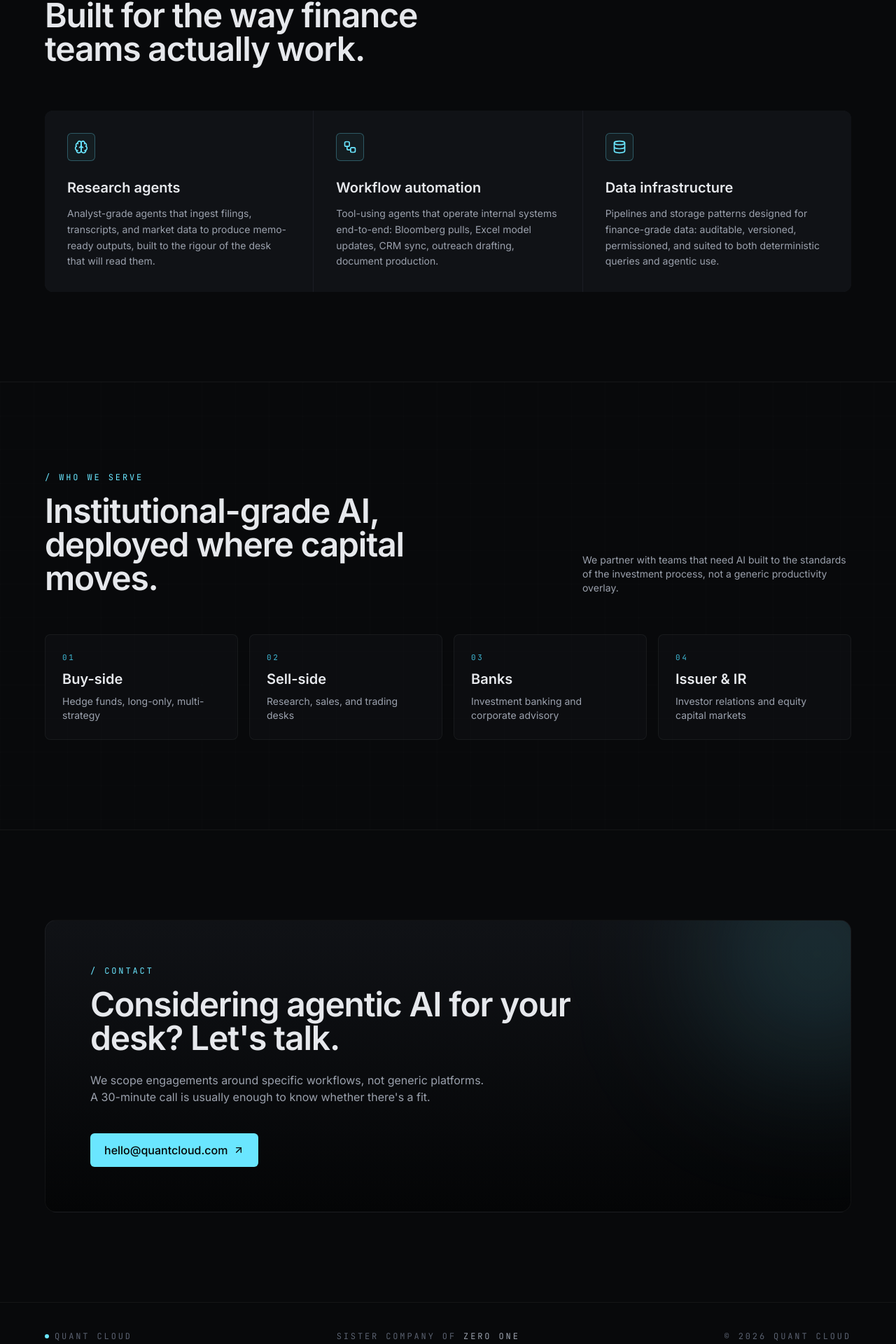
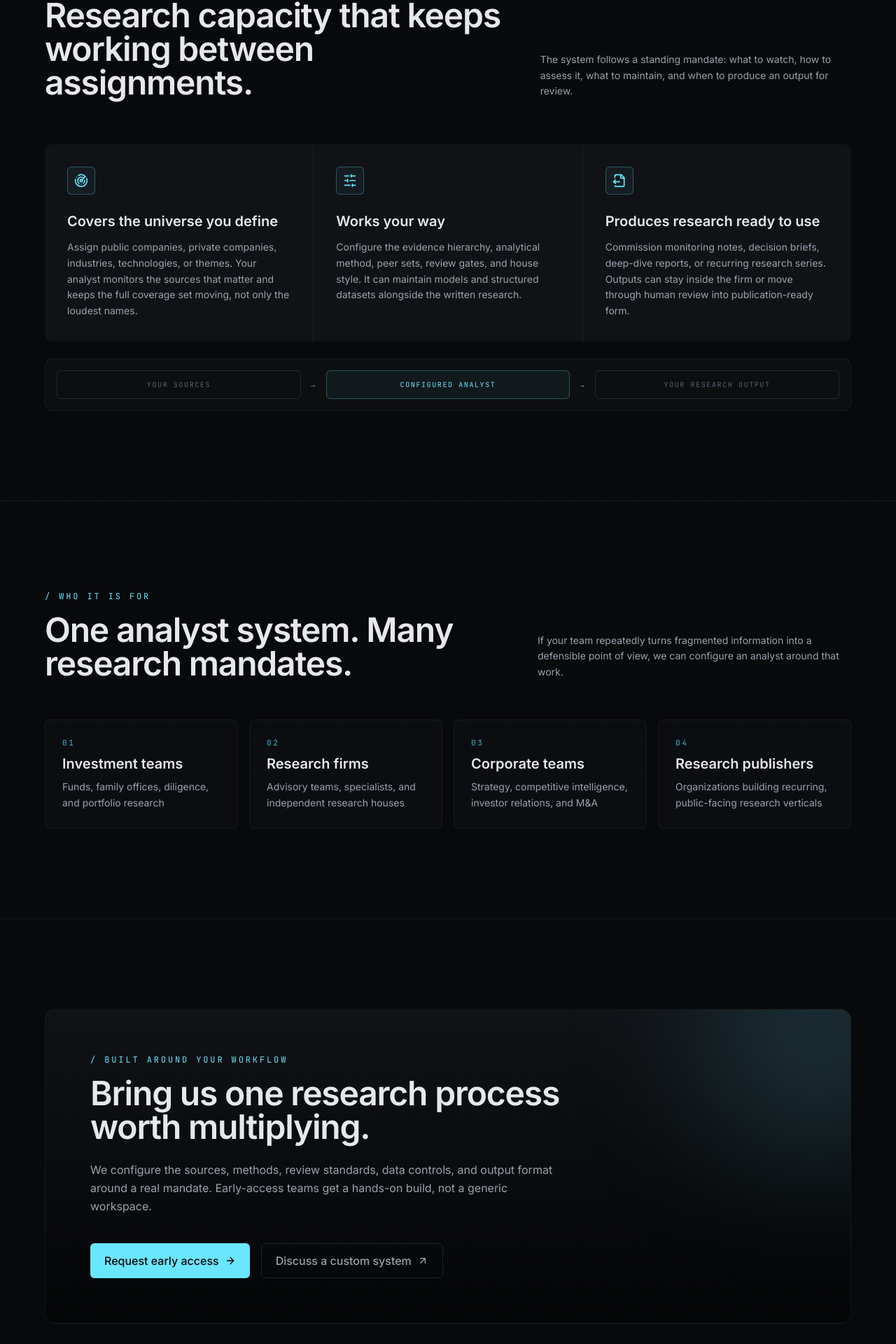
Before and after one commit to Ash2C/qcwebsite, a Next.js app: page / in a window 1280 px wide. Shown: the part 962-2882 px from the top of the page at 70% size. Built offline with nearby package versions, Linux system fonts and the light colour scheme.

Commit message:
feat: broaden QC AI analyst positioning

```diff
--- a/src/app/layout.tsx
+++ b/src/app/layout.tsx
@@ -15,29 +15,31 @@ const jetbrains = JetBrains_Mono({
 });
 
 export const metadata: Metadata = {
-  title: "Quant Cloud · Agentic AI for capital markets",
+  title: "Quant Cloud | AI analysts for serious research",
   description:
-    "Quant Cloud builds agentic AI systems for finance. Research, workflow, and data infrastructure for capital markets.",
+    "Configurable AI analysts for company, industry, thematic, and private-market research. Built around your sources, methods, and output format.",
   metadataBase: new URL("https://quantcloud.com"),
   openGraph: {
-    title: "Quant Cloud",
-    description: "Agentic AI systems for capital markets.",
+    title: "Quant Cloud | AI analysts for serious research",
+    description:
+      "AI analysts built around your research universe, methods, and house format.",
     url: "https://quantcloud.com",
     siteName: "Quant Cloud",
     type: "website",
   },
   twitter: {
     card: "summary_large_image",
-    title: "Quant Cloud",
-    description: "Agentic AI systems for capital markets.",
+    title: "Quant Cloud | AI analysts for serious research",
+    description:
+      "AI analysts built around your research universe, methods, and house format.",
   },
 };
 
 export default function RootLayout({
   children,
-}: {
+}: Readonly<{
   children: React.ReactNode;
-}) {
+}>) {
   return (
     <html lang="en" className={`${inter.variable} ${jetbrains.variable}`}>
       <body>{children}</body>
--- a/src/components/Audience.tsx
+++ b/src/components/Audience.tsx
@@ -2,54 +2,65 @@
 
 import { motion } from "framer-motion";
 
-const segments = [
-  { label: "Buy-side", detail: "Hedge funds, long-only, multi-strategy" },
-  { label: "Sell-side", detail: "Research, sales, and trading desks" },
-  { label: "Banks", detail: "Investment banking and corporate advisory" },
-  { label: "Issuer & IR", detail: "Investor relations and equity capital markets" },
+const teams = [
+  {
+    label: "Investment teams",
+    detail: "Funds, family offices, diligence, and portfolio research",
+  },
+  {
+    label: "Research firms",
+    detail: "Advisory teams, specialists, and independent research houses",
+  },
+  {
+    label: "Corporate teams",
+    detail: "Strategy, competitive intelligence, investor relations, and M&A",
+  },
+  {
+    label: "Research publishers",
+    detail: "Organizations building recurring, public-facing research verticals",
+  },
 ];
 
 export default function Audience() {
   return (
     <section id="who-we-serve" className="relative border-y border-white/5 py-32">
-      <div
-        className="pointer-events-none absolute inset-0 grid-bg opacity-30"
-        aria-hidden
-      />
+      <div className="pointer-events-none absolute inset-0 grid-bg opacity-30" aria-hidden />
       <div className="relative mx-auto max-w-content px-6">
         <div className="mb-14 flex flex-col gap-6 md:flex-row md:items-end md:justify-between">
           <div className="max-w-2xl">
             <p className="mb-4 font-mono text-xs uppercase tracking-widest text-qc-cyan">
-              / Who we serve
+              / Who it is for
             </p>
             <h2 className="text-4xl font-semibold tracking-tight text-qc-text sm:text-5xl">
-              Institutional-grade AI, deployed where capital moves.
+              One analyst system. Many research mandates.
             </h2>
           </div>
-          <p className="max-w-sm text-sm text-qc-text-dim">
-            We partner with teams that need AI built to the standards of the
-            investment process, not a generic productivity overlay.
+          <p className="max-w-md text-sm leading-relaxed text-qc-text-dim">
+            If your team repeatedly turns fragmented information into a
+            defensible point of view, we can configure an analyst around that work.
           </p>
         </div>
 
         <div className="grid gap-4 sm:grid-cols-2 lg:grid-cols-4">
-          {segments.map((s, i) => (
-            <motion.div
-              key={s.label}
+          {teams.map((team, index) => (
+            <motion.article
+              key={team.label}
               initial={{ opacity: 0, y: 10 }}
               whileInView={{ opacity: 1, y: 0 }}
               viewport={{ once: true, margin: "-60px" }}
-              transition={{ duration: 0.45, delay: i * 0.06, ease: "easeOut" }}
-              className="rounded-lg border border-white/5 bg-qc-ink-soft/50 p-6"
+              transition={{ duration: 0.45, delay: index * 0.06, ease: "easeOut" }}
+              className="rounded-lg border border-white/5 bg-qc-ink-soft/60 p-6"
             >
               <p className="font-mono text-[11px] uppercase tracking-widest text-qc-cyan-dim">
-                {`0${i + 1}`}
+                {String(index + 1).padStart(2, "0")}
               </p>
-              <p className="mt-2 text-xl font-semibold text-qc-text">
-                {s.label}
+              <h3 className="mt-2 text-xl font-semibold text-qc-text">
+                {team.label}
+              </h3>
+              <p className="mt-2 text-sm leading-relaxed text-qc-text-dim">
+                {team.detail}
               </p>
-              <p className="mt-2 text-sm text-qc-text-dim">{s.detail}</p>
-            </motion.div>
+            </motion.article>
           ))}
         </div>
       </div>
--- a/src/components/Capabilities.tsx
+++ b/src/components/Capabilities.tsx
@@ -1,23 +1,23 @@
 "use client";
 
 import { motion } from "framer-motion";
-import { Brain, Workflow, Database } from "lucide-react";
+import { FileOutput, Radar, SlidersHorizontal } from "lucide-react";
 
 const capabilities = [
   {
-    icon: Brain,
-    title: "Research agents",
-    body: "Analyst-grade agents that ingest filings, transcripts, and market data to produce memo-ready outputs, built to the rigour of the desk that will read them.",
+    icon: Radar,
+    title: "Covers the universe you define",
+    body: "Assign public companies, private companies, industries, technologies, or themes. Your analyst monitors the sources that matter and keeps the full coverage set moving, not only the loudest names.",
   },
   {
-    icon: Workflow,
-    title: "Workflow automation",
-    body: "Tool-using agents that operate internal systems end-to-end: Bloomberg pulls, Excel model updates, CRM sync, outreach drafting, document production.",
+    icon: SlidersHorizontal,
+    title: "Works your way",
+    body: "Configure the evidence hierarchy, analytical method, peer sets, review gates, and house style. It can maintain models and structured datasets alongside the written research.",
   },
   {
-    icon: Database,
-    title: "Data infrastructure",
-    body: "Pipelines and storage patterns designed for finance-grade data: auditable, versioned, permissioned, and suited to both deterministic queries and agentic use.",
+    icon: FileOutput,
+    title: "Produces research ready to use",
+    body: "Commission monitoring notes, decision briefs, deep-dive reports, or recurring research series. Outputs can stay inside the firm or move through human review into publication-ready form.",
   },
 ];
 
@@ -25,36 +25,50 @@ export default function Capabilities() {
   return (
     <section id="capabilities" className="relative py-32">
       <div className="mx-auto max-w-content px-6">
-        <div className="mb-16 max-w-2xl">
-          <p className="mb-4 font-mono text-xs uppercase tracking-widest text-qc-cyan">
-            / Capabilities
+        <div className="mb-16 grid gap-6 md:grid-cols-[1fr_0.65fr] md:items-end">
+          <div className="max-w-3xl">
+            <p className="mb-4 font-mono text-xs uppercase tracking-widest text-qc-cyan">
+              / What your analyst does
+            </p>
+            <h2 className="text-4xl font-semibold tracking-tight text-qc-text sm:text-5xl">
+              Research capacity that keeps working between assignments.
+            </h2>
+          </div>
+          <p className="max-w-md text-sm leading-relaxed text-qc-text-dim md:justify-self-end">
+            The system follows a standing mandate: what to watch, how to assess
+            it, what to maintain, and when to produce an output for review.
           </p>
-          <h2 className="text-4xl font-semibold tracking-tight text-qc-text sm:text-5xl">
-            Built for the way finance teams actually work.
-          </h2>
         </div>
 
         <div className="grid gap-px overflow-hidden rounded-xl bg-qc-line md:grid-cols-3">
-          {capabilities.map((cap, i) => (
-            <motion.div
-              key={cap.title}
+          {capabilities.map((capability, index) => (
+            <motion.article
+              key={capability.title}
               initial={{ opacity: 0, y: 12 }}
               whileInView={{ opacity: 1, y: 0 }}
               viewport={{ once: true, margin: "-80px" }}
-              transition={{ duration: 0.5, delay: i * 0.08, ease: "easeOut" }}
-              className="group relative bg-qc-ink-soft p-8 transition-colors hover:bg-qc-ink-soft/60"
+              transition={{ duration: 0.5, delay: index * 0.08, ease: "easeOut" }}
+              className="group relative bg-qc-ink-soft p-8 transition-colors hover:bg-[#13161b]"
             >
               <div className="mb-6 inline-flex h-10 w-10 items-center justify-center rounded-md border border-qc-cyan/30 bg-qc-cyan/5 text-qc-cyan">
-                <cap.icon className="h-5 w-5" />
+                <capability.icon className="h-5 w-5" />
               </div>
               <h3 className="mb-3 text-xl font-semibold text-qc-text">
-                {cap.title}
+                {capability.title}
               </h3>
               <p className="text-sm leading-relaxed text-qc-text-dim">
-                {cap.body}
+                {capability.body}
               </p>
-            </motion.div>
+            </motion.article>
           ))}
+        </div>
+
+        <div className="mt-6 grid items-center gap-3 rounded-xl border border-white/5 bg-white/[0.025] p-4 font-mono text-[10px] uppercase tracking-wider text-qc-text-muted sm:grid-cols-[1fr_auto_1fr_auto_1fr]">
+          <div className="rounded-md border border-white/10 px-4 py-3 text-center">Your sources</div>
+          <span className="hidden text-qc-cyan sm:block" aria-hidden>→</span>
+          <div className="rounded-md border border-qc-cyan/30 bg-qc-cyan/5 px-4 py-3 text-center text-qc-cyan">Configured analyst</div>
+          <span className="hidden text-qc-cyan sm:block" aria-hidden>→</span>
+          <div className="rounded-md border border-white/10 px-4 py-3 text-center">Your research output</div>
         </div>
       </div>
     </section>
--- a/src/components/Contact.tsx
+++ b/src/components/Contact.tsx
@@ -1,7 +1,7 @@
 "use client";
 
 import { motion } from "framer-motion";
-import { ArrowUpRight } from "lucide-react";
+import { ArrowRight, ArrowUpRight } from "lucide-react";
 import { siteConfig } from "@/lib/config";
 
 export default function Contact() {
@@ -13,29 +13,33 @@ export default function Contact() {
           whileInView={{ opacity: 1, y: 0 }}
           viewport={{ once: true, margin: "-80px" }}
           transition={{ duration: 0.6, ease: "easeOut" }}
-          className="relative overflow-hidden rounded-2xl border border-white/5 bg-gradient-to-b from-qc-ink-soft to-qc-ink-deep p-12 md:p-16"
+          className="relative overflow-hidden rounded-2xl border border-white/5 bg-gradient-to-b from-qc-ink-soft to-qc-ink-deep p-10 md:p-16"
         >
-          <div
-            className="pointer-events-none absolute -right-24 -top-24 h-72 w-72 rounded-full bg-qc-cyan/20 blur-[110px]"
-            aria-hidden
-          />
+          <div className="pointer-events-none absolute -right-24 -top-24 h-72 w-72 rounded-full bg-qc-cyan/20 blur-[110px]" aria-hidden />
           <p className="mb-4 font-mono text-xs uppercase tracking-widest text-qc-cyan">
-            / Contact
+            / Built around your workflow
           </p>
           <h2 className="max-w-3xl text-4xl font-semibold tracking-tight text-qc-text sm:text-5xl">
-            Considering agentic AI for your desk? Let's talk.
+            Bring us one research process worth multiplying.
           </h2>
-          <p className="mt-6 max-w-xl text-qc-text-dim">
-            We scope engagements around specific workflows, not generic
-            platforms. A 30-minute call is usually enough to know whether
-            there's a fit.
+          <p className="mt-6 max-w-2xl leading-relaxed text-qc-text-dim">
+            We configure the sources, methods, review standards, data controls,
+            and output format around a real mandate. Early-access teams get a
+            hands-on build, not a generic workspace.
           </p>
-          <div className="mt-10">
+          <div className="mt-10 flex flex-wrap gap-4">
+            <a
+              href="#early-access"
+              className="group inline-flex items-center gap-2 rounded-md bg-qc-cyan px-5 py-3 font-medium text-qc-ink-deep transition-colors hover:bg-qc-cyan-dim"
+            >
+              Request early access
+              <ArrowRight className="h-4 w-4 transition-transform group-hover:translate-x-0.5" />
+            </a>
             <a
               href={`mailto:${siteConfig.contactEmail}`}
-              className="group inline-flex items-center gap-2 rounded-md bg-qc-cyan px-5 py-3 font-medium text-qc-ink-deep transition-colors hover:bg-qc-cyan-dim"
+              className="group inline-flex items-center gap-2 rounded-md border border-white/10 px-5 py-3 font-medium text-qc-text-dim transition hover:border-white/30 hover:text-qc-text"
             >
-              {siteConfig.contactEmail}
+              Discuss a custom system
               <ArrowUpRight className="h-4 w-4 transition-transform group-hover:-translate-y-0.5 group-hover:translate-x-0.5" />
             </a>
           </div>
--- a/src/components/Footer.tsx
+++ b/src/components/Footer.tsx
@@ -10,15 +10,7 @@ export default function Footer() {
           {siteConfig.name}
         </div>
         <p className="font-mono text-xs uppercase tracking-widest">
-          Sister company of{" "}
-          <a
-            href="https://01.co"
-            target="_blank"
-            rel="noreferrer"
-            className="text-qc-text-dim transition-colors hover:text-qc-text"
-          >
-            Zero One
-          </a>
+          Research systems, built for serious use
         </p>
         <p className="font-mono text-xs uppercase tracking-widest">
           © {year} {siteConfig.name}
--- a/src/lib/config.ts
+++ b/src/lib/config.ts
@@ -1,9 +1,9 @@
 export const siteConfig = {
   name: "Quant Cloud",
   domain: "quantcloud.com",
-  tagline: "Agentic AI systems for capital markets.",
+  tagline: "AI analysts built around your research universe.",
   description:
-    "Quant Cloud builds agentic AI for finance. Research, workflow automation, and data infrastructure engineered for institutional capital.",
+    "Quant Cloud builds configurable AI analysts for company, industry, thematic, and private-market research—producing rigorous work for internal use or public distribution.",
   contactEmail:
     process.env.NEXT_PUBLIC_CONTACT_EMAIL ?? "hello@quantcloud.com",
 };
--- a/vitest.config.ts
+++ b/vitest.config.ts
@@ -2,6 +2,9 @@ import path from "node:path";
 import { defineConfig } from "vitest/config";
 
 export default defineConfig({
+  esbuild: {
+    jsx: "automatic",
+  },
   test: {
     environment: "node",
     globals: true,
```
Also changed, not shown: src/app/globals.css (+22 -0 lines), 1 other file (tests, documents, lock files or other folders).
